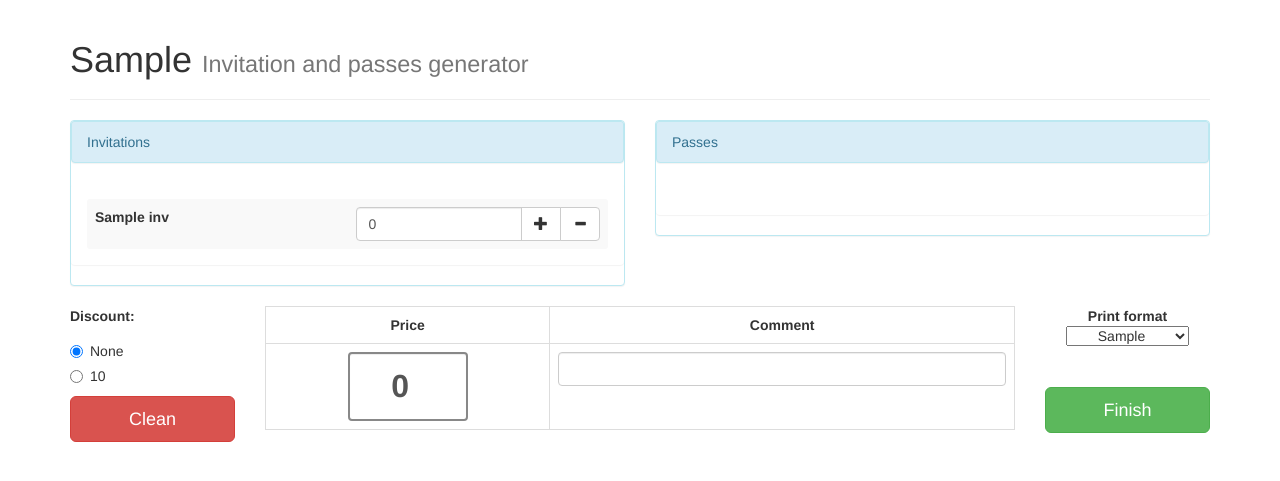
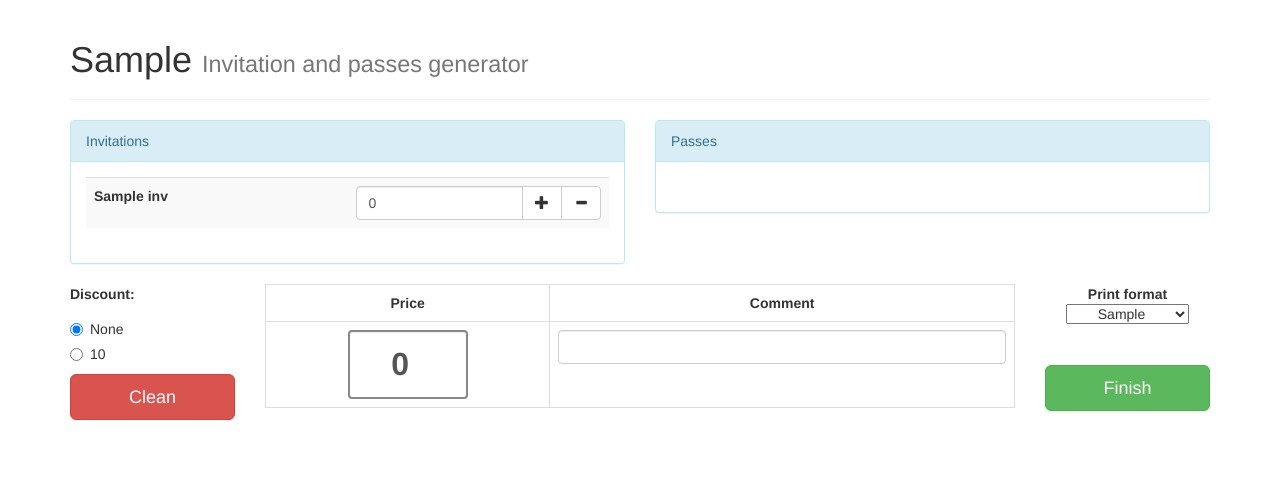
Before and after one commit to wadobo/congressus, a Django app: template congressus/invs/templates/invs/generator.html in a window 1280 px wide. Shown: the top 481 px of the page. Run offline with Django 3.2, Linux system fonts and the light colour scheme; the template is opened without the code that fills it: most values are stand-ins (such as "Sample title", 1, 10 or a date in 2020); some libraries are stand-ins or nearby versions.

Commit message:
Fixed panel-heading and panel-body classes
In bootstrap panel-heading and panel-body doesn't need the panel class,
just the parent div.

http://getbootstrap.com/components/#panels

```diff
--- a/congressus/invs/templates/invs/generator.html
+++ b/congressus/invs/templates/invs/generator.html
@@ -16,8 +16,8 @@
         <div class="row">
             <div class="col-sm-6">
                 <div class="panel panel-info">
-                    <div class="panel panel-heading"> {% trans "Invitations" %} </div>
-                    <div class="panel panel-body">
+                    <div class="panel-heading"> {% trans "Invitations" %} </div>
+                    <div class="panel-body">
                         {% include "invs/invs_table.html" with invs=invs %}
                     </div>
                 </div>
@@ -27,8 +27,8 @@
             </div>
             <div class="col-sm-6">
                 <div class="panel panel-info">
-                    <div class="panel panel-heading"> {% trans "Passes" %} </div>
-                    <div class="panel panel-body">
+                    <div class="panel-heading"> {% trans "Passes" %} </div>
+                    <div class="panel-body">
                         {% include "invs/invs_table.html" with invs=passes %}
                     </div>
                 </div>
--- a/congressus/tickets/templates/tickets/event.html
+++ b/congressus/tickets/templates/tickets/event.html
@@ -14,10 +14,10 @@
     {% for space in ev.spaces.all %}
         <div class="col-sm-6">
             <div class="panel panel-info">
-                <div class="panel panel-heading">
+                <div class="panel-heading">
                     {{ space.name }}
                 </div>
-                <div class="panel panel-body">
+                <div class="panel-body">
                 {% for session in space.sessions.all %}
                     <a class="btn btn-default {% if not session.have_places %}disabled{% endif %}"
                        href="{% url 'register' ev.slug space.slug session.slug %}">
--- a/congressus/tickets/templates/tickets/multipurchase.html
+++ b/congressus/tickets/templates/tickets/multipurchase.html
@@ -40,10 +40,10 @@
     {% for space in ev.spaces.all %}
         <div class="col-sm-6">
             <div class="panel panel-info">
-                <div class="panel panel-heading">
+                <div class="panel-heading">
                     {{ space.name }}
                 </div>
-                <div class="panel panel-body">
+                <div class="panel-body">
                     <table class="table table-striped">
                         {% for session in space.sessions.all %}
                             <tr>
```
